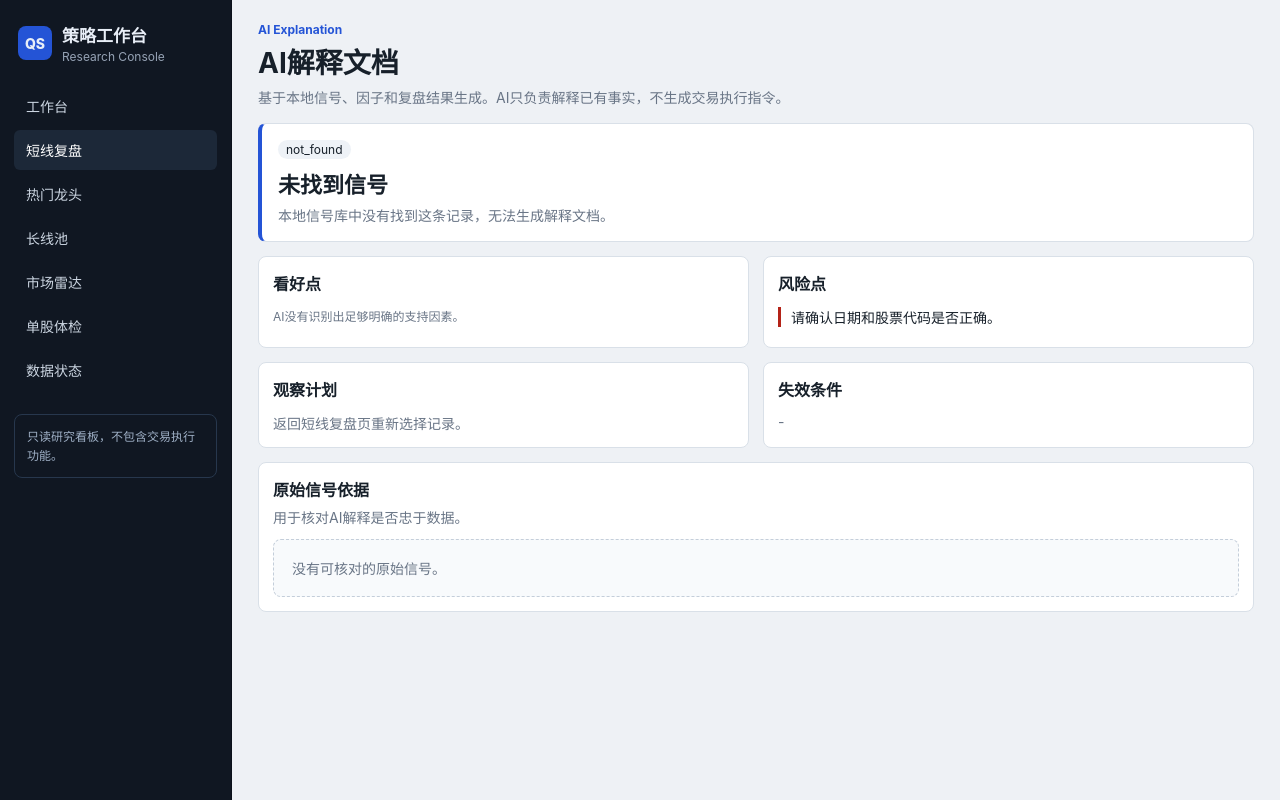
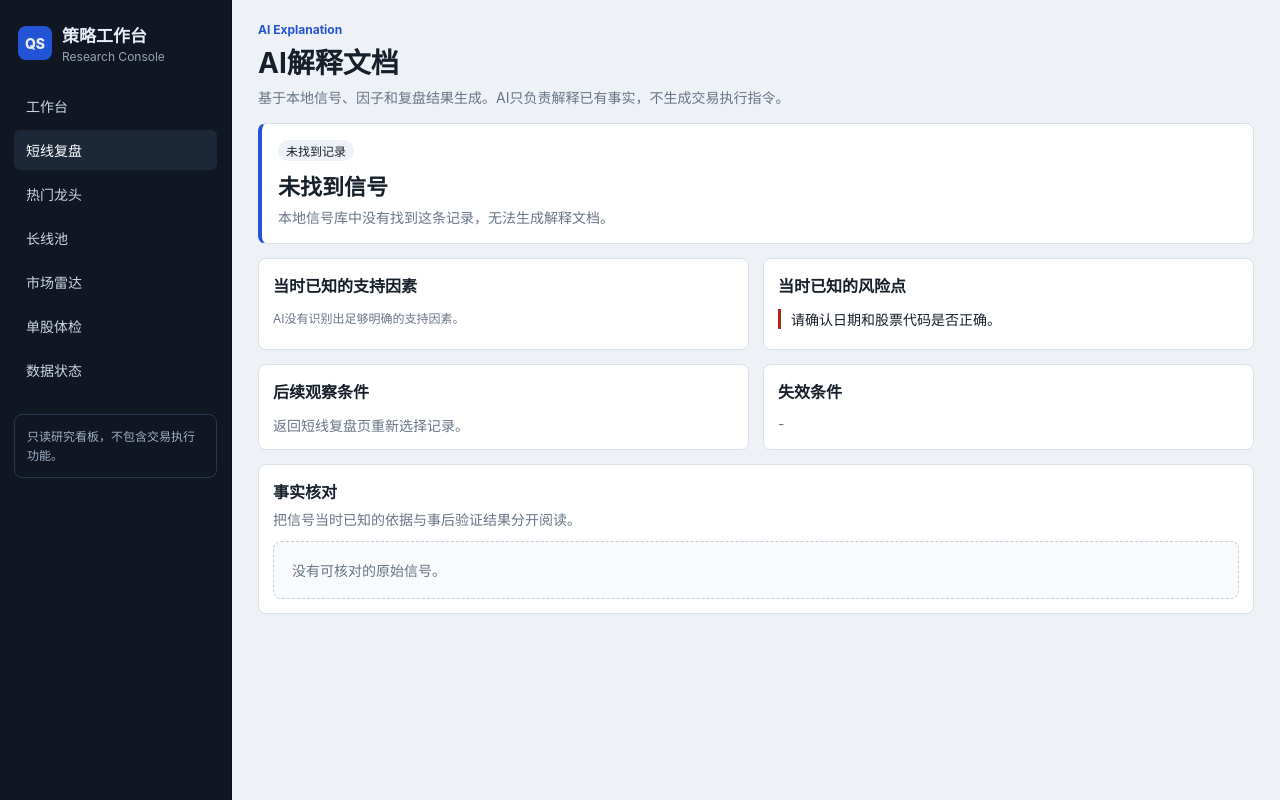
Before and after one commit to xinyipie/Lemon-Quantitative-Stock-Selection, a FastAPI app: page /explain/signal/1/1 in a window 1280 px wide. Run offline with FastAPI, Linux system fonts and the light colour scheme; data comes from the database, SQL or seed files in the repository.

Commit message:
Clarify signal explanation semantics

```diff
--- a/web_app/app.py
+++ b/web_app/app.py
@@ -539,19 +539,31 @@
 
 
 @app.get("/explain/signal/{trade_date}/{ts_code}")
-def signal_explanation(request: Request, trade_date: str, ts_code: str, refresh: bool = False):
+def signal_explanation(request: Request, trade_date: str, ts_code: str):
     explanation = get_or_create_signal_explanation(
         trade_date,
         ts_code,
         signal_db=DEFAULT_SIGNAL_DB_PATH,
         history_db=DEFAULT_HISTORY_DB_PATH,
-        force=refresh,
+        force=False,
     )
     return templates.TemplateResponse(
         request,
         "signal_explanation.html",
         {"request": request, "explanation": explanation, "active_nav": "signals"},
     )
+
+
+@app.post("/explain/signal/{trade_date}/{ts_code}/refresh")
+def refresh_signal_explanation(trade_date: str, ts_code: str):
+    get_or_create_signal_explanation(
+        trade_date,
+        ts_code,
+        signal_db=DEFAULT_SIGNAL_DB_PATH,
+        history_db=DEFAULT_HISTORY_DB_PATH,
+        force=True,
+    )
+    return RedirectResponse(url=f"/explain/signal/{trade_date}/{ts_code}", status_code=303)
 
 
 @app.get("/longterm")
--- a/web_app/services/explanation_service.py
+++ b/web_app/services/explanation_service.py
@@ -29,7 +29,8 @@
     "你是专业但克制的A股量化信号解释员。你的任务不是鼓吹买入，而是把系统已有数据解释清楚。"
     "必须面向普通用户，用短句、结论先行、风险明确的中文表达。"
     "只能基于输入JSON中的事实解释，不得编造新闻、政策、财务或盘口细节。"
-    "禁止使用必涨、稳赚、满仓、梭哈、无脑买入等表达。"
+    "禁止使用必涨、稳赚、满仓、梭哈、无脑买入、轻仓、考虑买入、建议买入等交易指令表达。"
+    "观察计划只能描述需要验证的条件，不得给出仓位或买卖建议。"
     "输出必须是合法JSON对象，不要markdown，不要代码块。"
 )
 
@@ -78,13 +79,14 @@
     input_hash = _input_hash(facts)
     cached = None if force else _read_cached(cache_key, signal_db, allow_fallback=not bool(cfg.get("api_key")))
     if cached:
-        return {"source": "cache", "doc": cached, "signal": signal}
+        return {"source": "cache", "doc": sanitize_observation_copy(cached), "signal": signal}
 
     doc = _call_ai_document(facts, cfg, post or requests.post)
     source = "ai"
     if not doc:
         doc = build_fallback_explanation(signal)
         source = "fallback"
+    doc = sanitize_observation_copy(doc)
     _write_cache(cache_key, signal, doc, source, signal_db, model=cfg.get("model", ""), input_hash=input_hash)
     return {"source": source, "doc": doc, "signal": signal}
 
@@ -292,7 +294,7 @@
         f"{name}这条记录属于{quality}，{confidence_clause}规则原因是：{rule_summary}。事后结果为{outcome}，过程表现是{process}。"
         f"它更适合用于理解系统当时为什么关注，而不是直接复制为买入指令。"
     )
-    return {
+    return sanitize_observation_copy({
         "title": f"{name} {code} 信号解释",
         "summary": summary,
         "positives": positives[:3],
@@ -301,7 +303,32 @@
         "invalidation": "若次日不能站稳关键位、放量下跌或继续冲高回落，应放弃该信号。",
         "style": "短线观察",
         "confidence_note": "本解释只基于本地信号和复盘数据，不构成收益承诺或交易指令。",
+    })
+
+
+def sanitize_observation_copy(doc: dict) -> dict:
+    """移除解释文档中的仓位和买卖指令，保留研究观察语义。"""
+    replacements = {
+        "轻仓观察": "继续观察",
+        "轻仓参与": "继续观察",
+        "考虑买入": "观察条件是否成立",
+        "建议买入": "建议继续观察",
+        "逢低买入": "观察回落后的承接",
     }
+
+    def clean(value):
+        if isinstance(value, str):
+            result = value
+            for source, target in replacements.items():
+                result = result.replace(source, target)
+            return result
+        if isinstance(value, list):
+            return [clean(item) for item in value]
+        if isinstance(value, dict):
+            return {key: clean(item) for key, item in value.items()}
+        return value
+
+    return clean(dict(doc or {}))
 
 
 def _find_signal(
--- a/web_app/templates/signal_explanation.html
+++ b/web_app/templates/signal_explanation.html
@@ -16,15 +16,15 @@
 
 <section class="explain-hero">
   <div>
-    <span class="tag">{{ explanation.source }}</span>
+    <span class="tag">{{ explanation.source|display_source_label }}</span>
     <h2>{{ doc.title }}</h2>
     <p>{{ doc.summary }}</p>
   </div>
   {% if signal %}
   <div class="explain-facts">
     <div><span>日期</span><strong>{{ signal.trade_date|fmt_date }}</strong></div>
-    <div><span>策略</span><strong>{{ signal.profile }}</strong></div>
-    <div><span>分数</span><strong>{{ "%.1f"|format(signal.score or 0) }}</strong></div>
+    <div><span>策略</span><strong>{{ signal.profile_label or (signal.profile|display_source_label) }}</strong></div>
+    <div><span>分数</span><strong>{{ signal.score|fmt_optional(1) }}</strong></div>
     <div><span>结果</span><strong>{{ signal.outcome_label }}</strong></div>
   </div>
   {% endif %}
@@ -32,7 +32,7 @@
 
 <section class="explain-grid">
   <div class="panel">
-    <div class="panel-head"><h2>看好点</h2></div>
+    <div class="panel-head"><h2>当时已知的支持因素</h2></div>
     {% for item in doc.positives %}
     <p class="good-line">{{ item }}</p>
     {% else %}
@@ -41,7 +41,7 @@
   </div>
 
   <div class="panel">
-    <div class="panel-head"><h2>风险点</h2></div>
+    <div class="panel-head"><h2>当时已知的风险点</h2></div>
     {% for item in doc.risks %}
     <p class="risk-line">{{ item }}</p>
     {% else %}
@@ -50,7 +50,7 @@
   </div>
 
   <div class="panel">
-    <div class="panel-head"><h2>观察计划</h2></div>
+    <div class="panel-head"><h2>后续观察条件</h2></div>
     <p>{{ doc.watch_plan }}</p>
   </div>
 
@@ -63,20 +63,22 @@
 <section class="panel">
   <div class="panel-head">
     <div>
-      <h2>原始信号依据</h2>
-      <p>用于核对AI解释是否忠于数据。</p>
+      <h2>事实核对</h2>
+      <p>把信号当时已知的依据与事后验证结果分开阅读。</p>
     </div>
     {% if signal %}
-    <a href="/explain/signal/{{ signal.trade_date }}/{{ signal.ts_code }}?refresh=true">重新生成</a>
+    <form method="post" action="/explain/signal/{{ signal.trade_date }}/{{ signal.ts_code }}/refresh">
+      <button class="ghost-button" type="submit">重新生成解释</button>
+    </form>
     {% endif %}
   </div>
   {% if signal %}
   <dl class="info-list wide">
     <dt>股票</dt><dd>{{ signal.display_name }} {{ signal.display_code }}</dd>
     <dt>行业</dt><dd>{{ signal.industry or '-' }}</dd>
-    <dt>入选依据</dt><dd>{{ signal.basis_text }}</dd>
-    <dt>事后表现</dt><dd>{{ signal.performance_text }}</dd>
-    <dt>过程标签</dt><dd>{{ signal.process_label }}</dd>
+    <dt>当时已知 · 入选依据</dt><dd>{{ signal.basis_text }}</dd>
+    <dt>事后验证 · 表现</dt><dd>{{ signal.performance_text }}</dd>
+    <dt>事后验证 · 过程标签</dt><dd>{{ signal.process_label }}</dd>
     <dt>说明</dt><dd>{{ doc.confidence_note }}</dd>
   </dl>
   {% else %}
```
Also changed, not shown: tests/test_explanation_service.py (+2 -1 lines), tests/test_web_app.py (+14 -1 lines).
